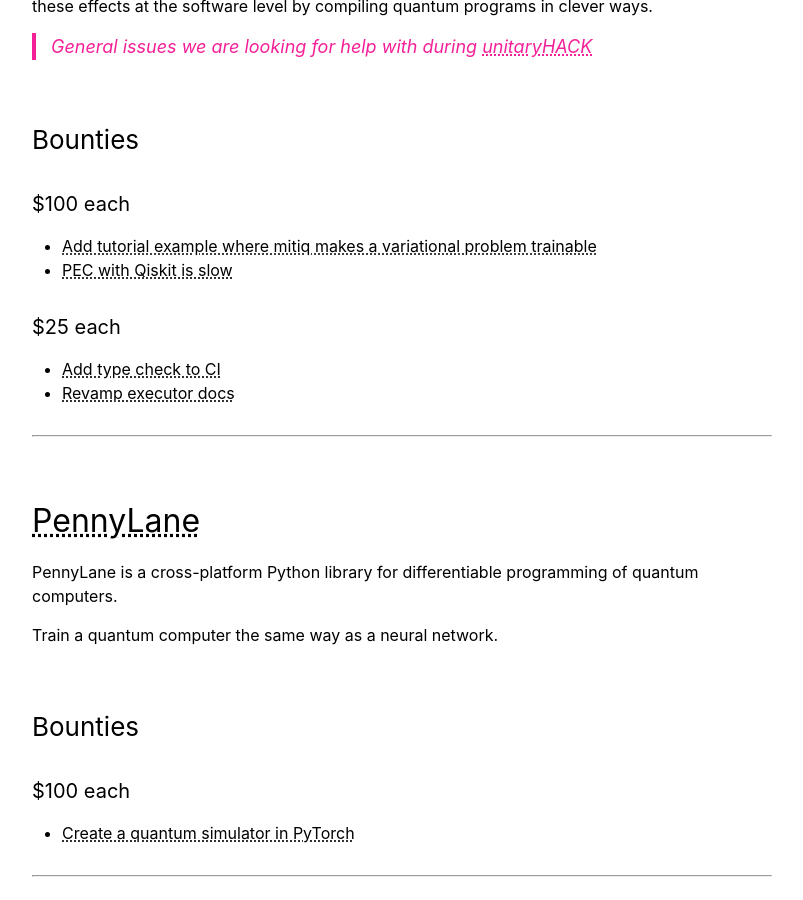
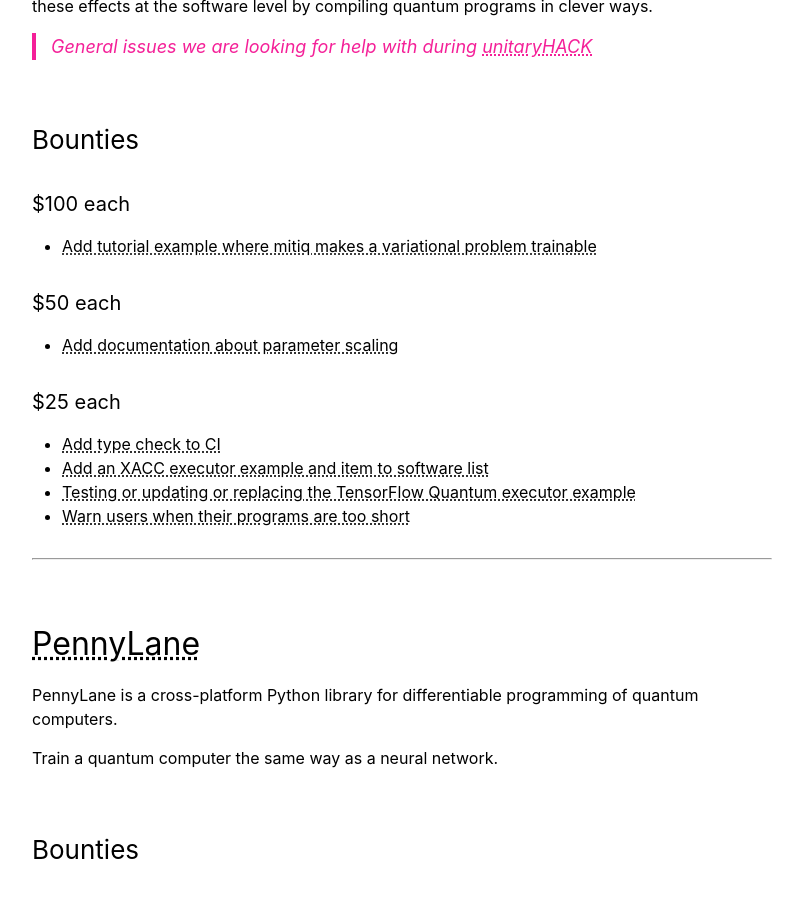
Before and after one commit to unitaryfund/unitaryhack2021, a Jekyll site: the page built from participating-projects.md, in a window 1280 px wide and 900 px high, scrolled down 410 px. Shown: the whole window, without its empty margins (238-1041 px from the left). Built offline with Jekyll 4.4.1, drawn with Linux system fonts in a browser that asks for light colours.

Commit message:
update mitiq bounties

```diff
--- a/participating-projects.md
+++ b/participating-projects.md
@@ -18,12 +18,16 @@
 #### $100 each
 
 - [Add tutorial example where mitiq makes a variational problem trainable](https://github.com/unitaryfund/mitiq/issues/529)
-- [PEC with Qiskit is slow](https://github.com/unitaryfund/mitiq/issues/507)
+
+#### $50 each
+- [Add documentation about parameter scaling](https://github.com/unitaryfund/mitiq/issues/501)
 
 #### $25 each
 
 - [Add type check to CI](https://github.com/unitaryfund/mitiq/issues/489)
-- [Revamp executor docs](https://github.com/unitaryfund/mitiq/issues/552)
+- [Add an XACC executor example and item to software list](https://github.com/unitaryfund/mitiq/issues/357)
+- [Testing or updating or replacing the TensorFlow Quantum executor example](https://github.com/unitaryfund/mitiq/issues/559)
+- [Warn users when their programs are too short](https://github.com/unitaryfund/mitiq/issues/275)
 
 ---
 
```
